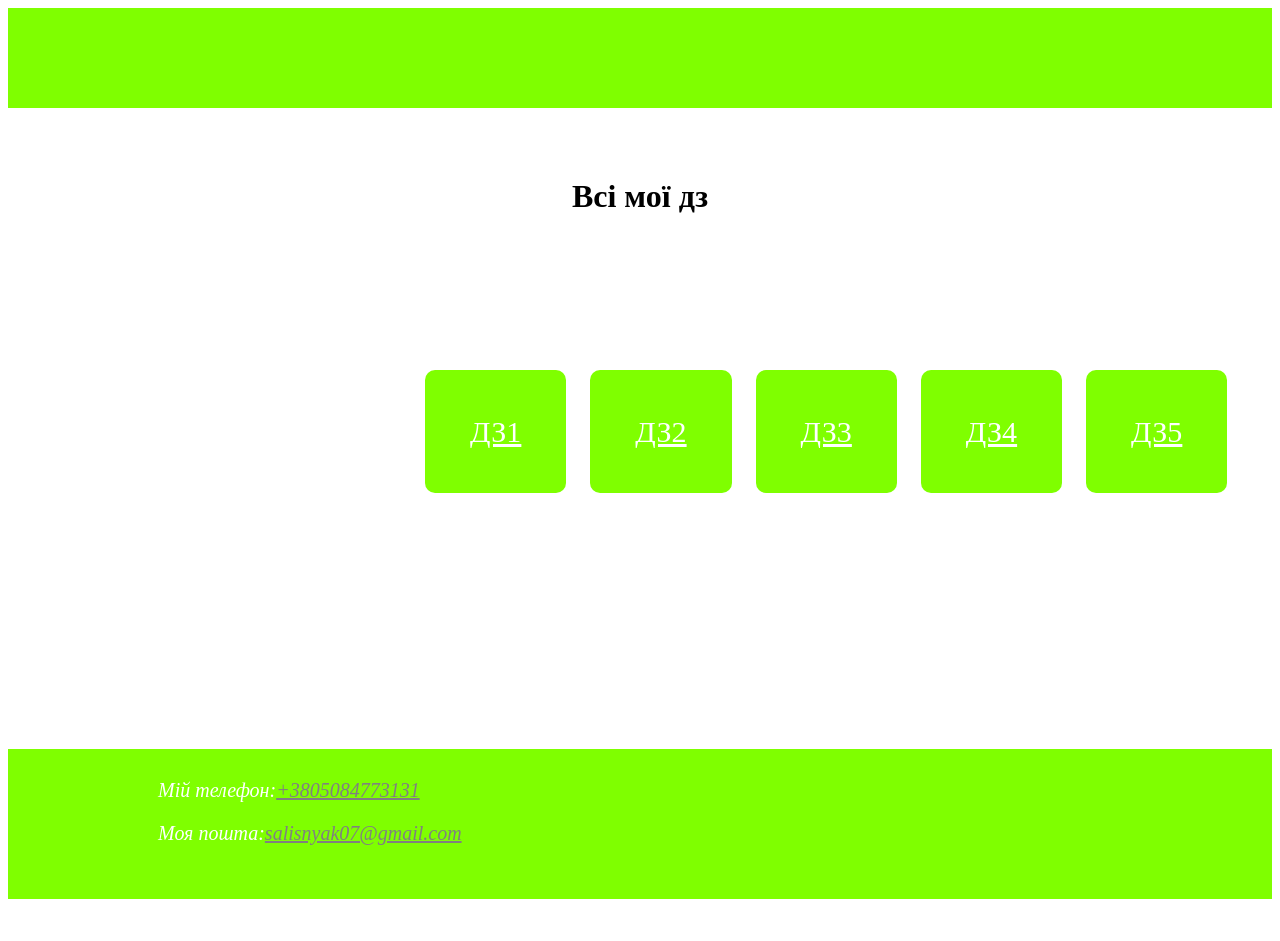
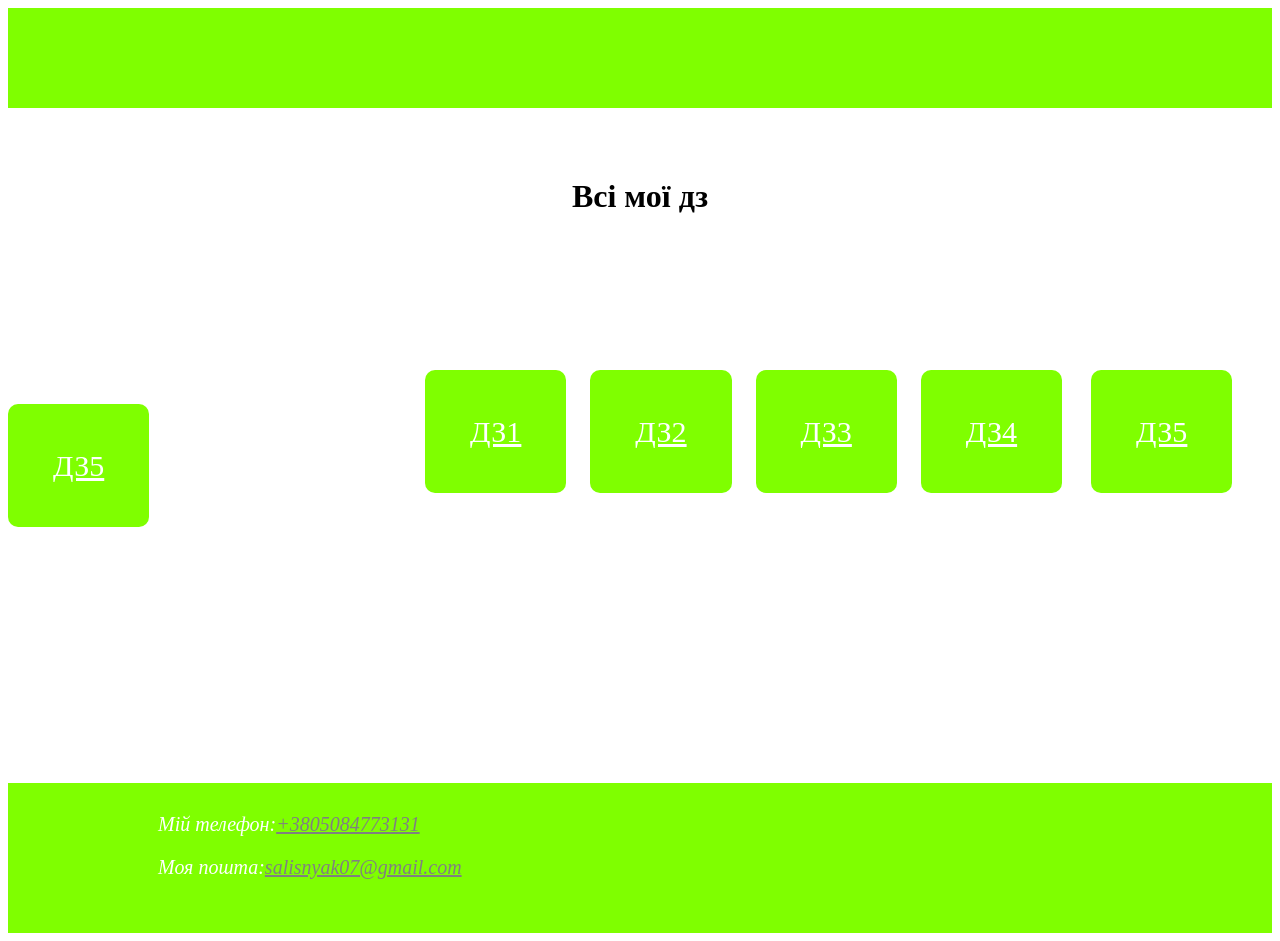
Before and after one commit to Oleksander12345/Third-dz, a plain HTML site: page index.html in a window 1280 px wide. Before the commit the page ends 907 px from the top, so only its background shows below. Drawn offline with Linux system fonts and the light colour scheme.

Commit message:
dz6(corectly)

```diff
--- a/index.html
+++ b/index.html
@@ -20,6 +20,7 @@
 <a href="./dz3.html" class="menu a3">ДЗ3</a>
 <a href="./dz4.html" class="menu a4">ДЗ4</a>
 <a href="./dz5.html" class="menu a5">ДЗ5</a>
+<a href="./dz6.html" class="menu a6">ДЗ5</a>
 </div>
 <footer class="footer-menu">
     <address>
--- a/style/style.css
+++ b/style/style.css
@@ -43,7 +43,10 @@ margin-right: 20px ;
     margin-right: 20px;
 }
 .a4 {
-    margin-right: 20px;
+    margin-right: 25px;
+}
+.a5 {
+    margin-right: 25px;
 }
 .main-menu {
     margin-top: 200px;
```
